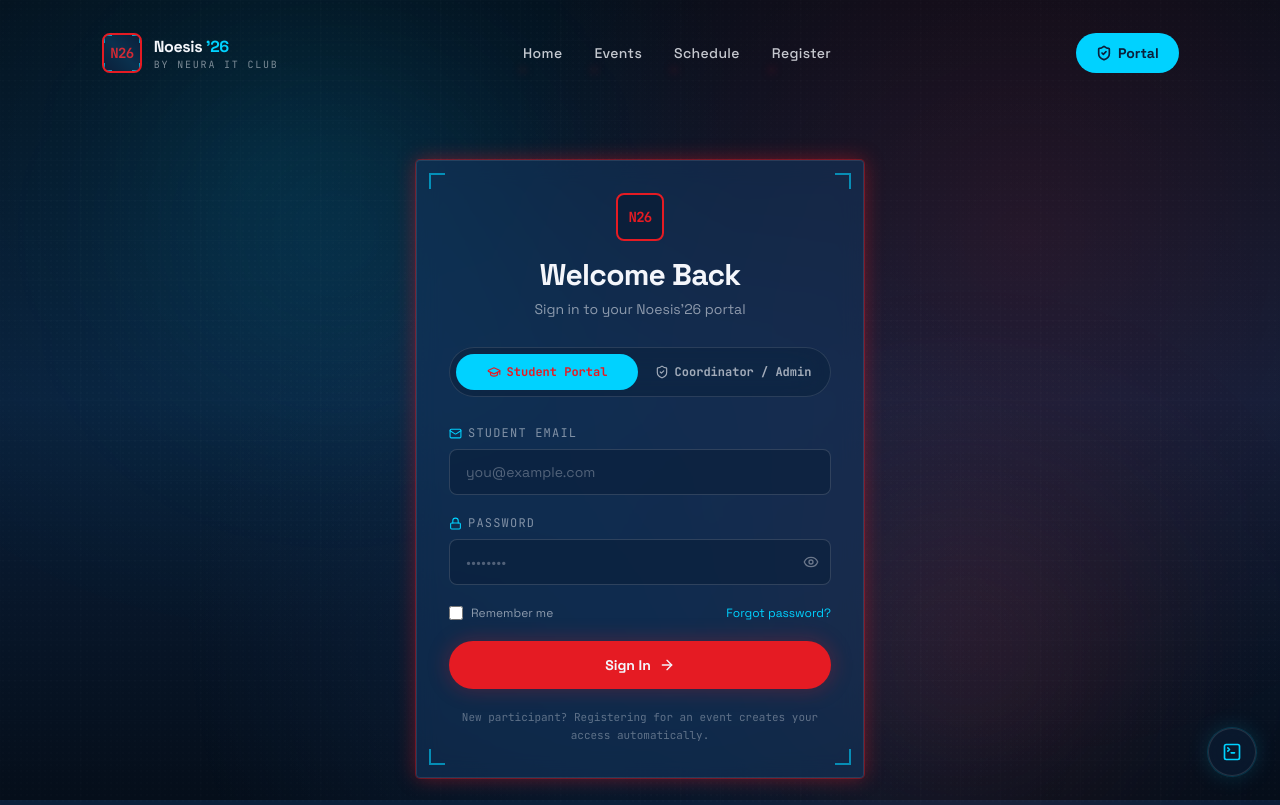
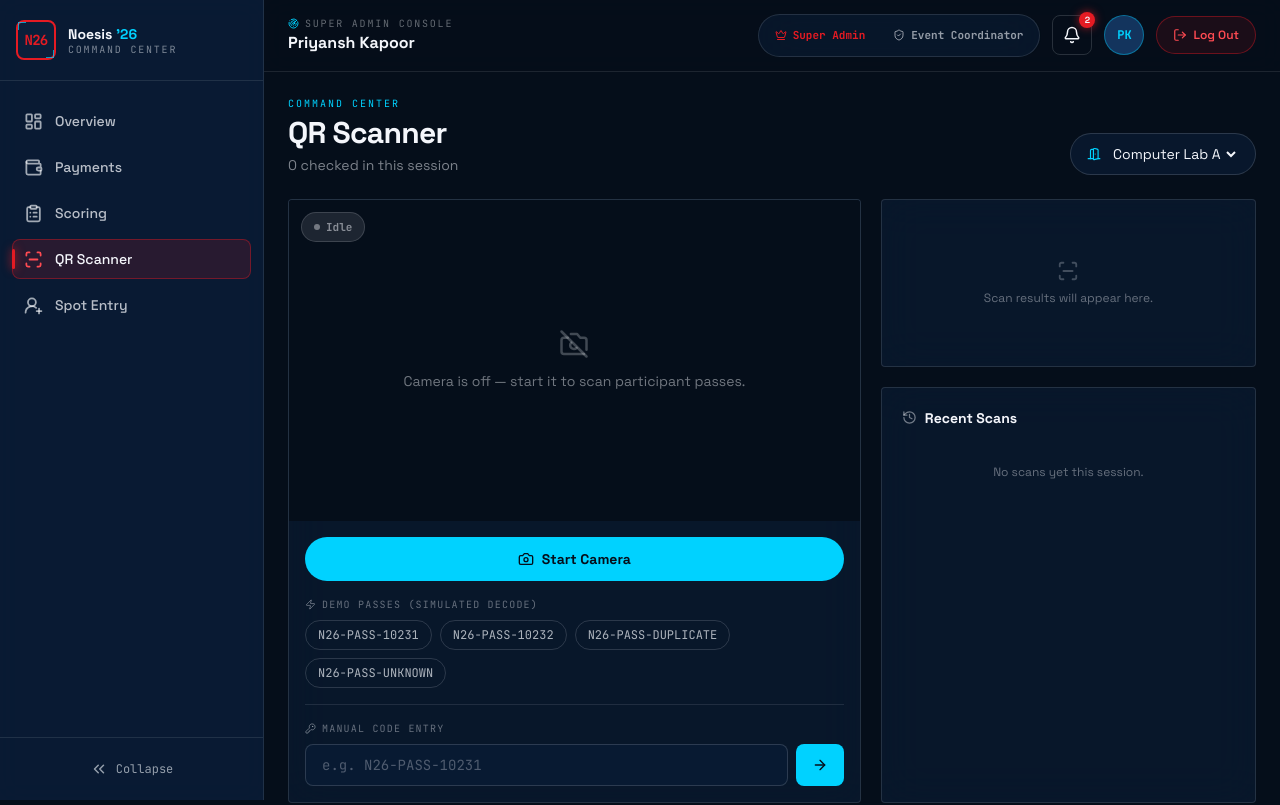
Before and after one commit to navafv/noesis, a React (Vite) app: page /admin/scanner in a window 1280 px wide. Before the commit this address led to /login. Shown: the top 805 px of the page. Built offline with nearby package versions, Linux system fonts and the light colour scheme.

Commit message:
feat: add manual code entry functionality to QrScannerPage; refactor admin and student layouts for mock session handling

```diff
--- a/src/layouts/AdminLayout.jsx
+++ b/src/layouts/AdminLayout.jsx
@@ -116,30 +116,30 @@ export default function AdminLayout() {
   const navigate = useNavigate();
   const location = useLocation();
 
-  const [admin, setAdmin] = useState(() => getAdminSession());
+  const [admin] = useState(() => {
+    // Dev convenience: seed a mock session so /admin is explorable
+    // without a login backend yet. Remove once real auth lands.
+    seedMockSessionIfMissing();
+    return getAdminSession();
+  });
   const [rolePreview, setRolePreview] = useState(() =>
-    getRolePreview(getAdminSession()?.baseRole),
+    getRolePreview(admin?.baseRole),
   );
   const [collapsed, setCollapsed] = useState(false);
   const [mobileNavOpen, setMobileNavOpen] = useState(false);
   const [notifOpen, setNotifOpen] = useState(false);
   const notifRef = useRef(null);
 
-  // Dev-only seed — see seedMockSessionIfMissing() docblock.
-  useEffect(() => {
-    if (!admin) {
-      seedMockSessionIfMissing();
-      const seeded = getAdminSession();
-      setAdmin(seeded);
-      setRolePreview(getRolePreview(seeded?.baseRole));
-    }
-  }, [admin]);
-
-  // Close mobile drawer / notification popover on route change.
-  useEffect(() => {
+  // Close mobile drawer / notification popover on route change. Adjusted
+  // during render (React's recommended pattern for state that must reset
+  // in response to a prop/route change) rather than in an effect, so
+  // there's no extra render pass.
+  const [lastPathname, setLastPathname] = useState(location.pathname);
+  if (location.pathname !== lastPathname) {
+    setLastPathname(location.pathname);
     setMobileNavOpen(false);
     setNotifOpen(false);
-  }, [location.pathname]);
+  }
 
   // Click-outside to close the notifications popover.
   useEffect(() => {
--- a/src/layouts/StudentLayout.jsx
+++ b/src/layouts/StudentLayout.jsx
@@ -105,25 +105,27 @@ export default function StudentLayout() {
   const navigate = useNavigate();
   const location = useLocation();
 
-  const [student, setStudent] = useState(() => getStudentSession());
+  const [student] = useState(() => {
+    // Dev convenience: seed a mock session so /student is explorable
+    // without a login backend yet. Remove once real auth lands.
+    seedMockSessionIfMissing();
+    return getStudentSession();
+  });
   const [collapsed, setCollapsed] = useState(false);
   const [mobileNavOpen, setMobileNavOpen] = useState(false);
   const [notifOpen, setNotifOpen] = useState(false);
   const notifRef = useRef(null);
 
-  // Dev-only seed — see seedMockSessionIfMissing() docblock.
-  useEffect(() => {
-    if (!student) {
-      seedMockSessionIfMissing();
-      setStudent(getStudentSession());
-    }
-  }, [student]);
-
-  // Close mobile drawer / notification popover on route change.
-  useEffect(() => {
+  // Close mobile drawer / notification popover on route change. Adjusted
+  // during render (React's recommended pattern for state that must reset
+  // in response to a prop/route change) rather than in an effect, so
+  // there's no extra render pass.
+  const [lastPathname, setLastPathname] = useState(location.pathname);
+  if (location.pathname !== lastPathname) {
+    setLastPathname(location.pathname);
     setMobileNavOpen(false);
     setNotifOpen(false);
-  }, [location.pathname]);
+  }
 
   // Click-outside to close the notifications popover.
   useEffect(() => {
--- a/src/pages/admin/QrScannerPage.jsx
+++ b/src/pages/admin/QrScannerPage.jsx
@@ -11,6 +11,8 @@ import {
   DoorOpen,
   History,
   Zap,
+  KeyRound,
+  ArrowRight,
 } from "lucide-react";
 import { formatShortTime } from "../../lib/utils";
 import { MOCK_PASS_REGISTRY } from "../../data/mock/passRegistry";
@@ -41,6 +43,8 @@ export default function QrScannerPage() {
   const [result, setResult] = useState(null); // { status, code, entry }
   const [checkedIn, setCheckedIn] = useState(new Set());
   const [log, setLog] = useState([]);
+  const [manualCode, setManualCode] = useState("");
+  const [manualError, setManualError] = useState("");
 
   const videoRef = useRef(null);
   const streamRef = useRef(null);
@@ -111,6 +115,18 @@ export default function QrScannerPage() {
   function handleSimulateScan(code) {
     setScanning(true);
     setTimeout(() => processCode(code), 700);
+  }
+
+  function handleManualSubmit(e) {
+    e.preventDefault();
+    const code = manualCode.trim().toUpperCase();
+    if (!code) {
+      setManualError("Enter a pass code to check in.");
+      return;
+    }
+    setManualError("");
+    processCode(code);
+    setManualCode("");
   }
 
   return (
@@ -249,6 +265,43 @@ export default function QrScannerPage() {
                   </button>
                 ))}
               </div>
+            </div>
+
+            {/* Manual code fallback — for damaged QR codes, camera-less
+                devices, or a camera permission failure. */}
+            <div className="pt-4 border-t border-spidey-white/10">
+              <p className="flex items-center gap-1.5 text-[10px] uppercase tracking-[0.12em] text-spidey-white/40 font-mono mb-2">
+                <KeyRound size={11} />
+                Manual code entry
+              </p>
+              <form onSubmit={handleManualSubmit} className="flex gap-2">
+                <input
+                  value={manualCode}
+                  onChange={(e) => {
+                    setManualCode(e.target.value);
+                    setManualError("");
+                  }}
+                  placeholder="e.g. N26-PASS-10231"
+                  autoComplete="off"
+                  className={`flex-1 rounded-lg bg-spidey-blue/60 border ${
+                    manualError ? "border-red-400/60" : "border-spidey-white/15"
+                  } text-spidey-white text-sm font-mono px-4 py-2.5 outline-none focus:border-spidey-cyan/50 transition-colors placeholder:text-spidey-white/30`}
+                />
+                <button
+                  type="submit"
+                  data-cursor="interactive"
+                  aria-label="Check in with manual code"
+                  className="flex items-center justify-center gap-1.5 rounded-lg bg-spidey-cyan text-spidey-canvas font-bold text-sm px-4 py-2.5 hover:scale-[1.02] active:scale-95 transition-transform shrink-0"
+                >
+                  <ArrowRight size={16} />
+                </button>
+              </form>
+              {manualError && (
+                <p className="flex items-center gap-1.5 text-xs text-red-400 mt-1.5">
+                  <AlertTriangle size={12} />
+                  {manualError}
+                </p>
+              )}
             </div>
           </div>
         </div>
```
